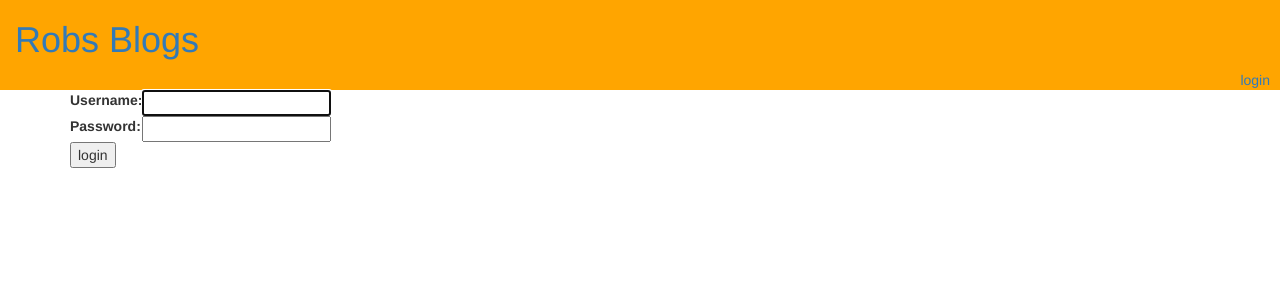
After one commit to RobSotillo/my-first-blog, a Django app: page /accounts/login/ in a window 1280 px wide. The commit adds this page. Shown: the top 300 px of the page. Run offline with Django 3.2, Linux system fonts and the light colour scheme; some libraries are stand-ins or nearby versions.

Commit message:
added login/out functionality, increased security for site, added drafts, added delete and edit functionality.

```diff
--- a/blog/static/css/blog.css
+++ b/blog/static/css/blog.css
@@ -12,11 +12,18 @@ body {
     border: 100px;
     margin: 0;
     padding: 0;
-    width: calc(100vw - 12px);
+    width: calc(100vw);
+    display: inline-block;
+}
+.top-menu {
     display: inline-block;
 }
 #title {
     padding-left: 15px;
+}
+#salutation {
+    padding-right: 10px;
+    float: right;
 }
 .post-header * {
     display: inline-block;
@@ -24,6 +31,10 @@ body {
 }
 #spacer {
     width: 40vw;
+    display: inline-block;
+}
+#spacer2 {
+    width: 10px;
     display: inline-block;
 }
 
--- a/blog/templates/blog/base.html
+++ b/blog/templates/blog/base.html
@@ -13,9 +13,21 @@
     <div class="page-header">
         <h1 id="title"><a href="/">Robs Blogs</a></h1>
         {% if user.is_authenticated %}
+        <span>
+            <span id="spacer2"></span>
             <a href="{% url 'post_new' %}" class="top-menu">
                 <span>&#43; New Post</span>
             </a>
+            <span id="spacer2"></span>
+            <a href="{% url 'post_draft_list' %}" class="top-menu">
+                <span>View Draft Posts</span>
+            </a>
+            <span id="spacer2"></span>
+            <p id="salutation" class="top-menu">Hello {{ user.username }} <small><a href="{% url 'logout' %}">Log Out</a></small></p>
+        </span>
+        {% else %}
+            <span id="spacer2"></span>
+            <a id="salutation" href="{% url 'login' %}" class="top-menu">login</a>
         {% endif %}
     </div>
     <div class="content container">
--- /dev/null
+++ b/blog/templates/registration/login.html
@@ -0,0 +1,24 @@
+{% extends 'blog/base.html' %}
+
+{% block content %}
+    {% if form.errors %}
+        <p>Your username and password didn't match. Please try again.</p>
+    {% endif %}
+
+    <form method="post" action="{% url 'login' %}">
+        {% csrf_token %}
+            <table>
+                <tr>
+                    <td>{{ form.username.label_tag }}</td>
+                    <td>{{ form.username }}</td>
+                </tr>
+                <tr>
+                    <td>{{ form.password.label_tag }}</td>
+                    <td>{{ form.password }}</td>
+                </tr>
+            </table>
+
+            <input type="submit" value="login" />
+            <input type="hidden" name="next" value="{{ next }}" />
+    </form>
+{% endblock %}
--- a/blog/urls.py
+++ b/blog/urls.py
@@ -6,4 +6,7 @@ urlpatterns = [
     path('post/<int:pk>/', views.post_detail, name='post_detail'),
     path('post/new/', views.post_new, name='post_new'),
     path('post/<int:pk>/edit/', views.post_edit, name='post_edit'),
+    path('drafts/', views.post_draft_list, name='post_draft_list'),
+    path('post/<pk>/publish/', views.post_publish, name='post_publish'),
+    path('post/<pk>/remove/', views.post_remove, name='post_remove'),
 ]
--- a/mysite/settings.py
+++ b/mysite/settings.py
@@ -120,3 +120,4 @@ USE_TZ = True
 
 STATIC_URL = '/static/'
 STATIC_ROOT = os.path.join(BASE_DIR, 'static')
+LOGIN_REDIRECT_URL = '/'
--- a/mysite/urls.py
+++ b/mysite/urls.py
@@ -15,8 +15,11 @@ Including another URLconf
 """
 from django.contrib import admin
 from django.urls import path, include
+from django.contrib.auth import views
 
 urlpatterns = [
     path('admin/', admin.site.urls),
+    path('accounts/login/', views.LoginView.as_view(), name='login'),
+        path('accounts/logout/', views.LogoutView.as_view(next_page='/'), name='logout'),
     path('', include('blog.urls')),
 ]
```
Also changed, not shown: blog/templates/blog/post_detail.html (+9 -3 lines), blog/templates/blog/post_draft_list.html (added, +14 -0 lines), blog/views.py (+20 -2 lines), db.sqlite3.
